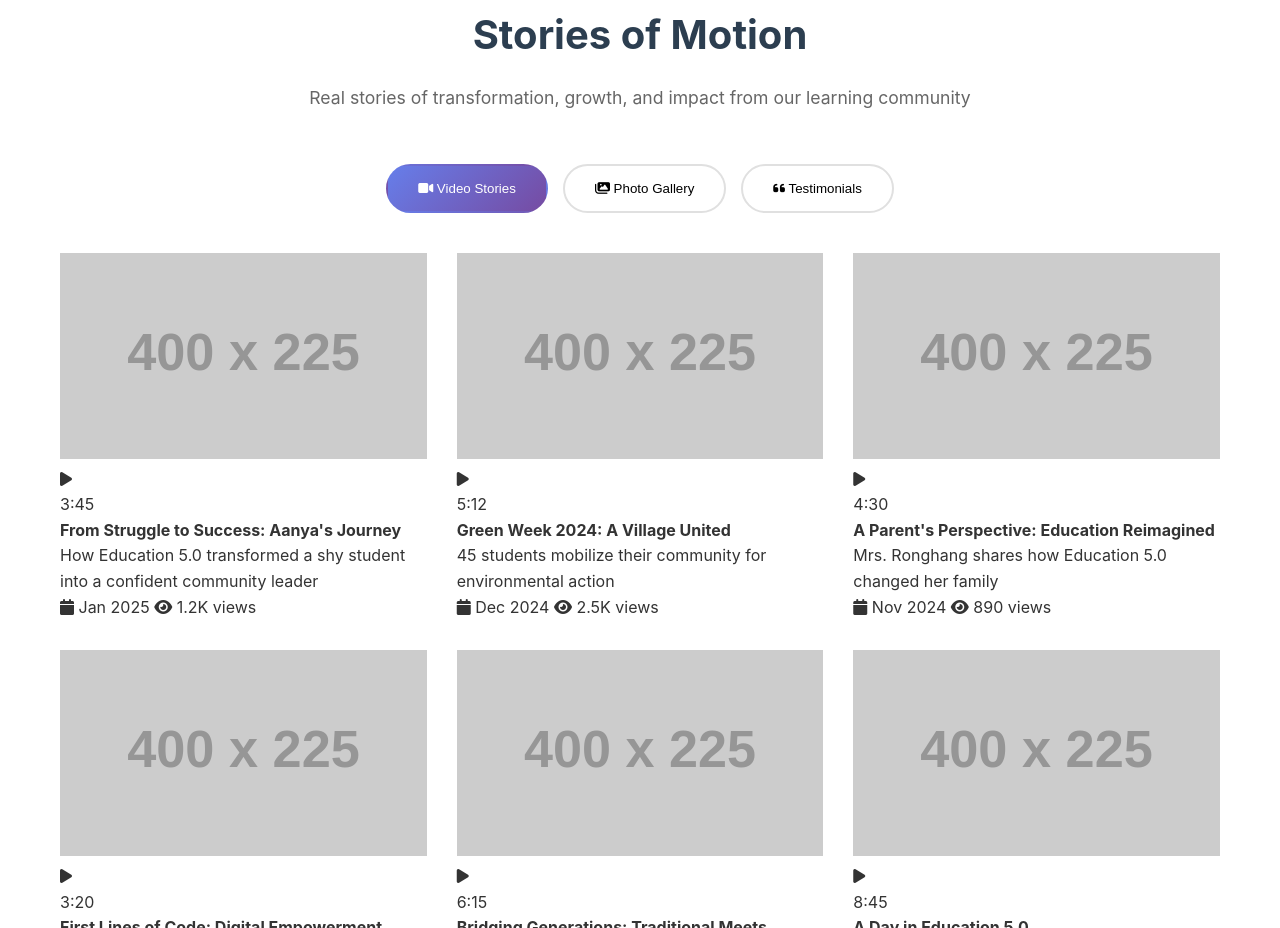
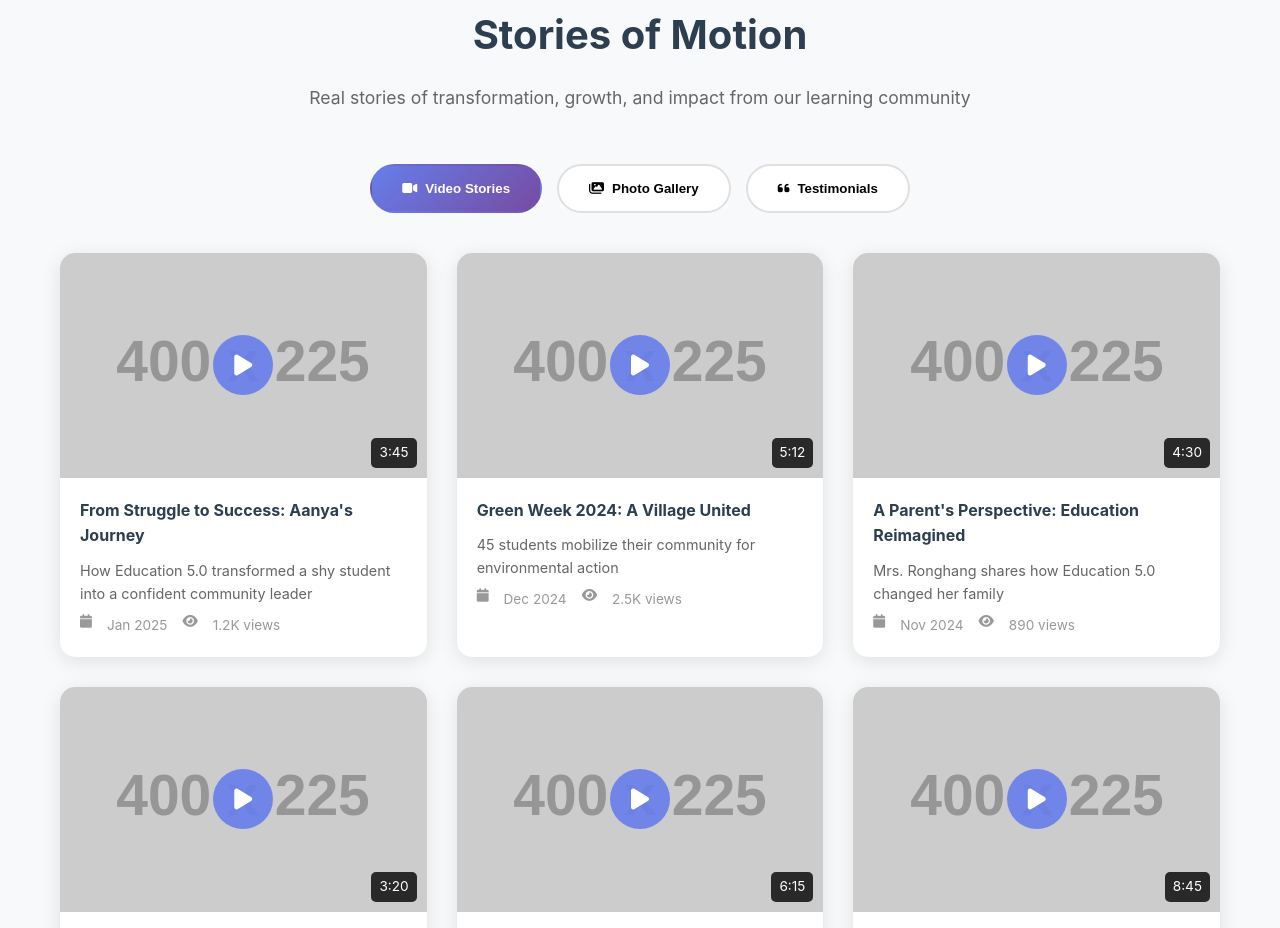
Before and after one commit to omniversalnexuscivilization-tech/onc-education-system, a plain HTML site: page index.html in a window 1280 px wide. Shown: the part 11072-12000 px from the top of the page. Drawn offline with Linux system fonts and the light colour scheme; placeholder pictures from the web are drawn by us.

Commit message:
Update global-style.css

```diff
--- a/global-style.css
+++ b/global-style.css
@@ -693,12 +693,64 @@ section {
 .research-categories { display: grid; grid-template-columns: repeat(auto-fit, minmax(280px, 1fr)); gap: 25px; margin-bottom: 50px; }
 .research-cat-card { background: white; padding: 30px; border-radius: 15px; box-shadow: var(--shadow-sm); text-align: center; }
 
-/* Stories Section */
-.stories-tabs { display: flex; gap: 15px; margin-bottom: 40px; justify-content: center; }
-.story-tab-btn { padding: 15px 30px; background: white; border: 2px solid var(--border-color); border-radius: 50px; cursor: pointer; transition: var(--transition-fast); }
-.story-tab-btn.active { background: var(--gradient-primary); color: white; border-color: transparent; }
-.video-grid { display: grid; grid-template-columns: repeat(auto-fit, minmax(350px, 1fr)); gap: 30px; }
 
+/* Stories Section Styles */
+.stories-section { background: #f8f9fa; padding: 80px 20px; }
+.stories-tabs { display: flex; gap: 15px; justify-content: center; margin-bottom: 40px; flex-wrap: wrap; }
+.story-tab-btn { padding: 15px 30px; background: white; border: 2px solid #e0e0e0; border-radius: 50px; cursor: pointer; font-weight: 600; transition: all 0.3s; display: flex; align-items: center; gap: 8px; }
+.story-tab-btn:hover { border-color: #667eea; color: #667eea; }
+.story-tab-btn.active { background: linear-gradient(135deg, #667eea 0%, #764ba2 100%); color: white; border-color: transparent; }
+.story-tab-content { display: none; }
+.story-tab-content.active { display: block; animation: fadeIn 0.5s; }
+
+/* Video Grid */
+.video-grid { display: grid; grid-template-columns: repeat(auto-fill, minmax(350px, 1fr)); gap: 30px; margin-bottom: 40px; }
+.video-card { background: white; border-radius: 15px; overflow: hidden; box-shadow: 0 4px 20px rgba(0,0,0,0.1); transition: all 0.3s; }
+.video-card:hover { transform: translateY(-5px); box-shadow: 0 8px 30px rgba(0,0,0,0.15); }
+.video-thumb { position: relative; height: 225px; overflow: hidden; cursor: pointer; }
+.video-thumb img { width: 100%; height: 100%; object-fit: cover; transition: transform 0.5s; }
+.video-card:hover .video-thumb img { transform: scale(1.1); }
+.play-button { position: absolute; top: 50%; left: 50%; transform: translate(-50%, -50%); width: 60px; height: 60px; background: rgba(102, 126, 234, 0.9); border-radius: 50%; display: flex; align-items: center; justify-content: center; color: white; font-size: 1.5rem; transition: all 0.3s; }
+.play-button:hover { background: #667eea; transform: translate(-50%, -50%) scale(1.1); }
+.video-duration { position: absolute; bottom: 10px; right: 10px; background: rgba(0,0,0,0.8); color: white; padding: 4px 8px; border-radius: 5px; font-size: 0.85rem; }
+.video-info { padding: 20px; }
+.video-info h4 { margin-bottom: 10px; color: #2c3e50; }
+.video-info p { color: #666; font-size: 0.9rem; margin-bottom: 10px; }
+.video-meta { display: flex; gap: 15px; color: #999; font-size: 0.85rem; }
+
+/* Photo Gallery */
+.gallery-grid { display: grid; grid-template-columns: repeat(auto-fill, minmax(300px, 1fr)); gap: 20px; margin-bottom: 30px; }
+.gallery-item { position: relative; height: 300px; border-radius: 15px; overflow: hidden; cursor: pointer; }
+.gallery-item img { width: 100%; height: 100%; object-fit: cover; transition: transform 0.5s; }
+.gallery-overlay { position: absolute; bottom: 0; left: 0; right: 0; background: linear-gradient(to top, rgba(0,0,0,0.8), transparent); color: white; padding: 20px; transform: translateY(100%); transition: transform 0.3s; }
+.gallery-item:hover .gallery-overlay { transform: translateY(0); }
+.gallery-item:hover img { transform: scale(1.1); }
+.gallery-filters { display: flex; gap: 10px; justify-content: center; flex-wrap: wrap; margin-bottom: 30px; }
+.filter-btn { padding: 10px 20px; background: white; border: 2px solid #e0e0e0; border-radius: 25px; cursor: pointer; transition: all 0.3s; }
+.filter-btn:hover { border-color: #667eea; }
+.filter-btn.active { background: #667eea; color: white; border-color: #667eea; }
+
+/* Testimonials */
+.testimonials-grid { display: grid; grid-template-columns: repeat(auto-fit, minmax(350px, 1fr)); gap: 30px; }
+.testimonial-card { background: white; padding: 30px; border-radius: 20px; box-shadow: 0 4px 20px rgba(0,0,0,0.1); }
+.testimonial-header { display: flex; gap: 15px; margin-bottom: 20px; }
+.testimonial-avatar { width: 80px; height: 80px; border-radius: 50%; object-fit: cover; }
+.testimonial-info h4 { margin-bottom: 5px; color: #2c3e50; }
+.testimonial-role { color: #666; font-size: 0.9rem; display: block; margin-bottom: 5px; }
+.rating { color: #ffc107; }
+.testimonial-text { color: #666; line-height: 1.8; font-style: italic; }
+
+/* Video Modal */
+.video-modal { display: none; position: fixed; z-index: 9999; left: 0; top: 0; width: 100%; height: 100%; background-color: rgba(0,0,0,0.9); }
+.video-modal.show { display: block; }
+.video-modal-content { position: relative; margin: 5% auto; width: 80%; max-width: 900px; }
+.video-container { position: relative; padding-bottom: 56.25%; height: 0; }
+.video-container video { position: absolute; top: 0; left: 0; width: 100%; height: 100%; }
+.video-close { position: absolute; top: -40px; right: 0; color: white; font-size: 35px; font-weight: bold; cursor: pointer; }
+
+@media (max-width: 768px) {
+    .video-grid, .gallery-grid, .testimonials-grid { grid-template-columns: 1fr; }
+}
 
 /* Get Involved Section */
 .involved-section {
```
